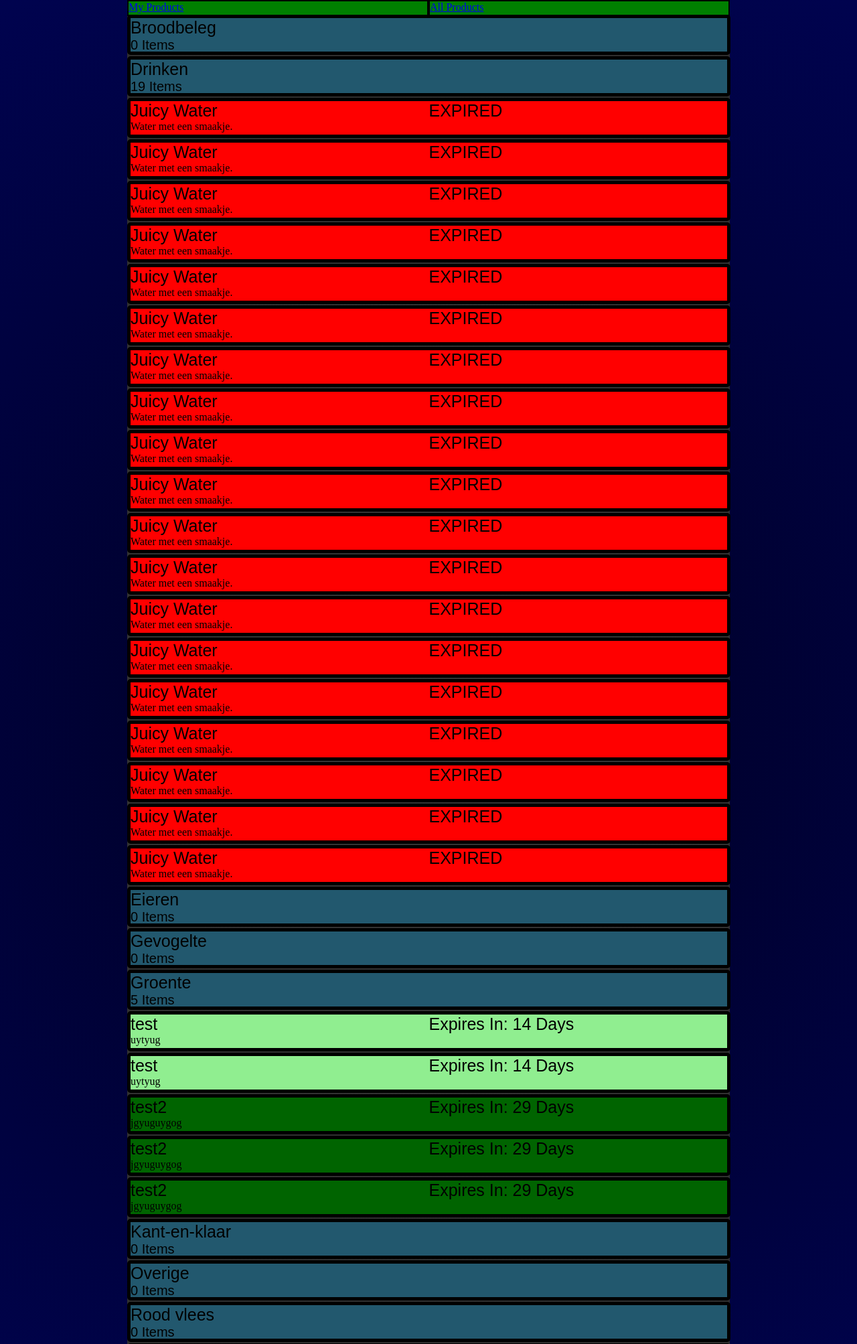
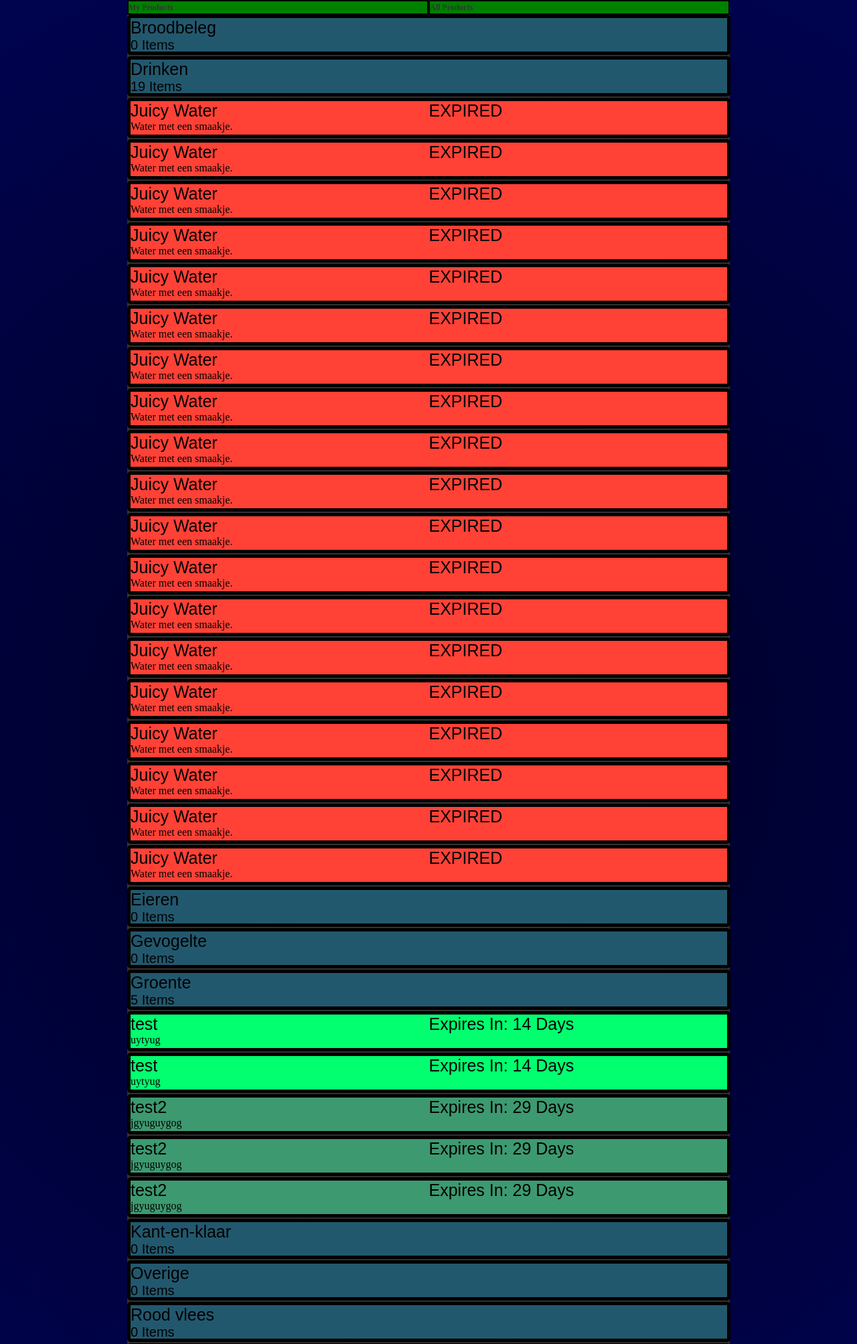
Before and after one commit to Jadja/Fridge, a PHP site: page / in a window 1280 px wide. Shown: the top 2007 px of the page at 67% size. Run offline with PHP 8.4, Linux system fonts and the light colour scheme; data comes from the database, SQL or seed files in the repository; some libraries are stand-ins or nearby versions.

Commit message:
Color and menu changes

```diff
--- a/assets/css/style.css
+++ b/assets/css/style.css
@@ -28,9 +28,17 @@
 nav ul li {
 	float: left;
 	width: 446px;
-	height: 20px;
 	background: green;
 	border: 2px solid black;
+}
+
+nav ul li a {
+    line-height: 1.5em;
+    color: #333333;
+    text-decoration: none;
+    font-size: 12px;
+    font-weight: bold;
+    display: block;
 }
 
 #product	{
--- a/index.php
+++ b/index.php
@@ -5,7 +5,7 @@
 
 <html>
     <head>
-        <title>Food Thing</title>
+        <title>FiFo - My Products</title>
         <meta charset='utf-8'>
         <link rel='shortcut icon' href='favicon.ico'>
         <link rel='stylesheet' href='assets/css/style.css' type='text/css' />
@@ -68,22 +68,22 @@
 							switch (ceil($divcolor))
 							{
 								case 0:
-									echo '<div id="product" style="background-color:red"><div id="sub"><h1>' . $products[$j]->Name . '</h1><p>' . $description . '</p></div><div id="sub"><h3>' . $timeleft . '</h3></div></div>';
+									echo '<div id="product" style="background-color:#FF4136"><div id="sub"><h1>' . $products[$j]->Name . '</h1><p>' . $description . '</p></div><div id="sub"><h3>' . $timeleft . '</h3></div></div>';
 									break;
 								case 1:
-									echo '<div id="product" style="background-color:orange"><div id="sub"><h1>' . $products[$j]->Name . '</h1><p>' . $description . '</p></div><div id="sub"><h3>' . $timeleft . '</h3></div></div>';
+									echo '<div id="product" style="background-color:#FF851B"><div id="sub"><h1>' . $products[$j]->Name . '</h1><p>' . $description . '</p></div><div id="sub"><h3>' . $timeleft . '</h3></div></div>';
 									break;
 								case 2:
-									echo '<div id="product" style="background-color:yellow"><div id="sub"><h1>' . $products[$j]->Name . '</h1><p>' . $description . '</p></div><div id="sub"><h3>' . $timeleft . '</h3></div></div>';
+									echo '<div id="product" style="background-color:#FFDC00"><div id="sub"><h1>' . $products[$j]->Name . '</h1><p>' . $description . '</p></div><div id="sub"><h3>' . $timeleft . '</h3></div></div>';
 									break;
 								case 3:
-									echo '<div id="product" style="background-color:lightgreen"><div id="sub"><h1>' . $products[$j]->Name . '</h1><p>' . $description . '</p></div><div id="sub"><h3>' . $timeleft . '</h3></div></div>';
+									echo '<div id="product" style="background-color:#01FF70"><div id="sub"><h1>' . $products[$j]->Name . '</h1><p>' . $description . '</p></div><div id="sub"><h3>' . $timeleft . '</h3></div></div>';
 									break;
 								case 4:
-									echo '<div id="product" style="background-color:green"><div id="sub"><h1>' . $products[$j]->Name . '</h1><p>' . $description . '</p></div><div id="sub"><h3>' . $timeleft . '</h3></div></div>';
+									echo '<div id="product" style="background-color:#2ECC40"><div id="sub"><h1>' . $products[$j]->Name . '</h1><p>' . $description . '</p></div><div id="sub"><h3>' . $timeleft . '</h3></div></div>';
 									break;
 								default:
-									echo '<div id="product" style="background-color:darkgreen"><div id="sub"><h1>' . $products[$j]->Name . '</h1><p>' . $description . '</p></div><div id="sub"><h3>' . $timeleft . '</h3></div></div>';
+									echo '<div id="product" style="background-color:#3D9970"><div id="sub"><h1>' . $products[$j]->Name . '</h1><p>' . $description . '</p></div><div id="sub"><h3>' . $timeleft . '</h3></div></div>';
 									break;
 							}
 
--- a/products.php
+++ b/products.php
@@ -5,7 +5,7 @@
 
 <html>
     <head>
-        <title>Fridge Thing</title>
+        <title>FiFo - All Products</title>
         <meta charset='utf-8'>
         <link rel='shortcut icon' href='favicon.ico'>
         <link rel='stylesheet' href='assets/css/style.css' type='text/css' />
```
Also changed, not shown: assets/javascript/nav.js (deleted, +0 -29 lines).
